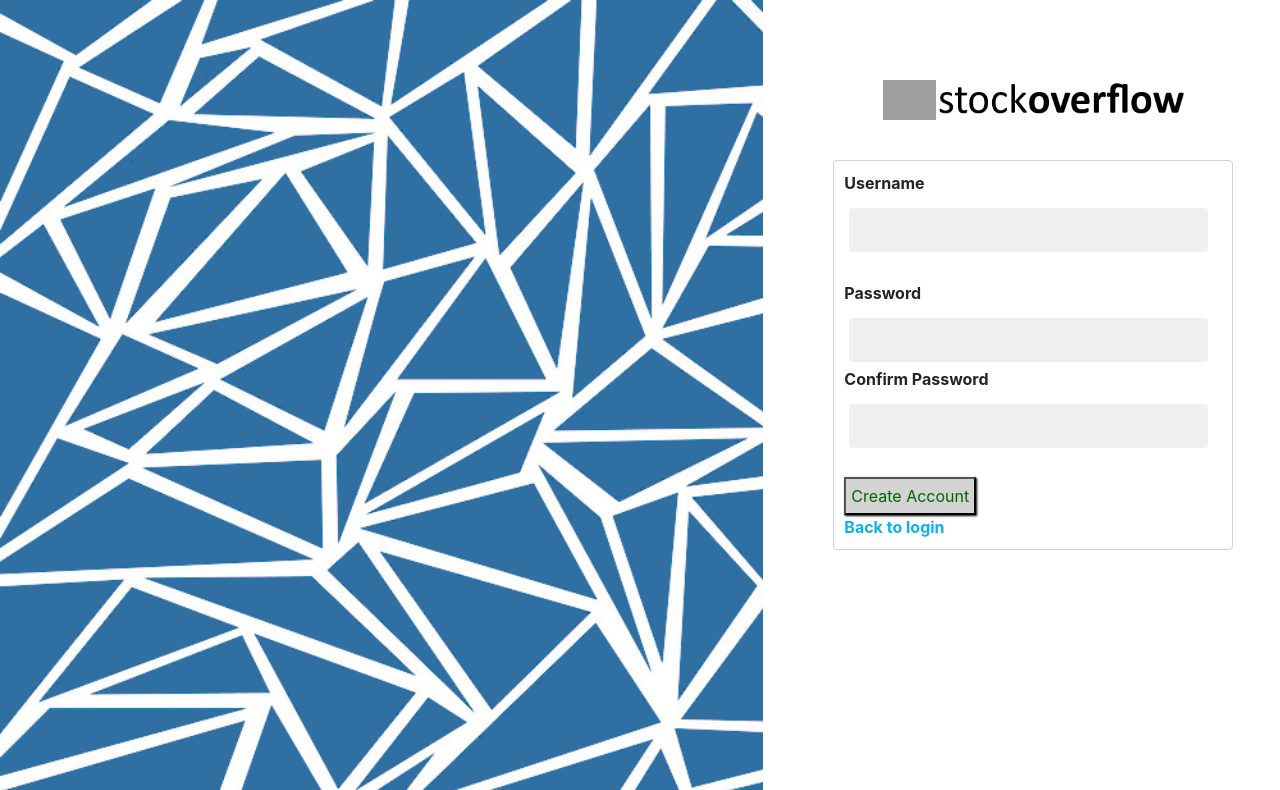
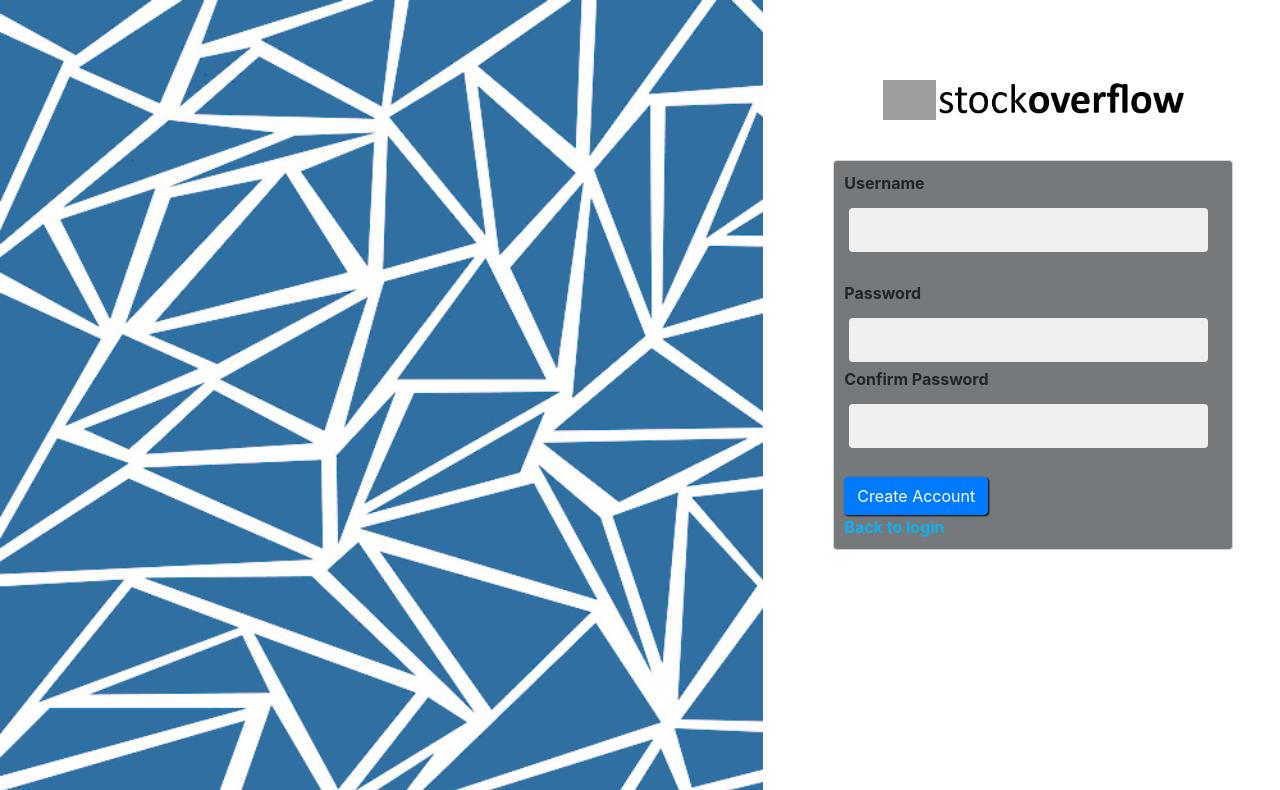
Before and after one commit to Coopss/SPMS, a PHP site: page /signup.php in a window 1280 px wide. Shown: the top 790 px of the page. Run offline with PHP 8.4, Linux system fonts and the light colour scheme; grey boxes are pictures that could not be loaded.

Commit message:
Improved login page, added tag for prices

```diff
--- a/public_html/login.php
+++ b/public_html/login.php
@@ -33,7 +33,7 @@
                                             <label for="password">Password</label>
                                             <input type="password" name="password" id='password'></input><br><br>
 
-                                            <button type="submit" name="submit">Login</button>
+                                            <button class="btn btn-primary" type="submit" name="submit">Login</button>
                                             <br>
                                             <a class="create_link" href="signup.php">Create Account</a>
                                         </form>
--- a/public_html/signup.php
+++ b/public_html/signup.php
@@ -29,7 +29,7 @@
                                             <img class="logo-margins" src="global_assets/img/footer_logo.png" alt="Logo" height=40px>
                                     </div>
                                     <div class="row justify-content-xl-center">
-                                            <form class="login_form" action="javascript:register()" method="post">
+                                            <form class="login_form login_background" action="javascript:register()" method="post">
                                                 <label for="user">Username</label>
                                                 <input type="text" name="username" id='username'></input><br/><br>
 
@@ -39,7 +39,7 @@
                                                 <label for="password_confirm">Confirm Password</label>
                                                 <input type="password" name="password_confirm" id='password_confirm'></input><br><br>
 
-                                                <button type="submit" name="submit">Create Account</button>
+                                                <button class="btn btn-primary" type="submit" name="submit">Create Account</button>
                                                 <br>
                                                 <a class="create_link" href="login.php">Back to login</a>
                                             </form>
--- a/public_html/ticker.php
+++ b/public_html/ticker.php
@@ -37,6 +37,7 @@
                         <div class="row">
                                 <div class="offset-lg-2 col-lg-5 bar-right">
                                         <h3 id="company_name">Loading stock name...</h3>
+                                        <h3> $current price, (percent change) </h3>
                                                 <div>
                                                     <span id="chart_placeholder">Generating graph, please wait...</span>
                                                     <canvas id="myChart" height="400"></canvas>
```
